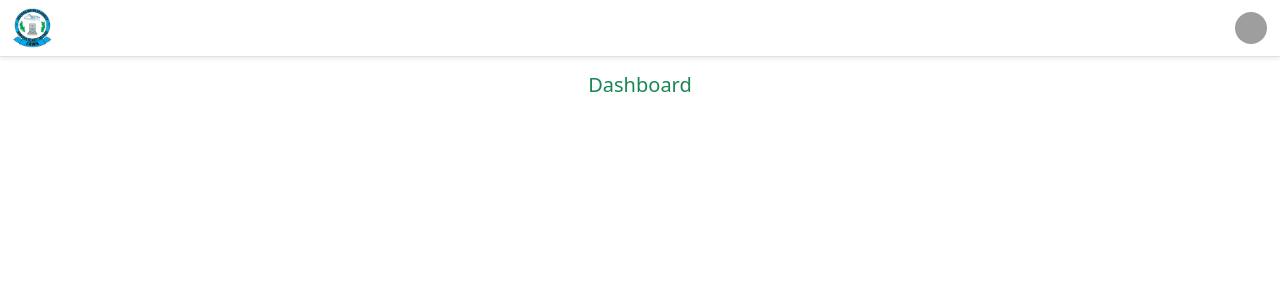
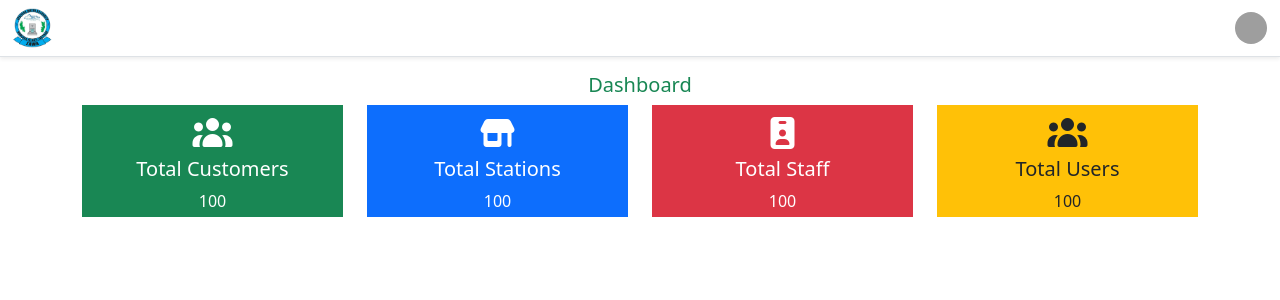
Before and after one commit to JumbezGit/zawamis, a React (Create React App) app in the folder Frontend/: page /dashboard in a window 1280 px wide. Shown: the top 300 px of the page. Built offline with nearby package versions, Linux system fonts and the light colour scheme; no server answers; grey boxes are pictures that could not be loaded.

Commit message:
Receive change to develop

```diff
--- a/Frontend/package.json
+++ b/Frontend/package.json
@@ -3,6 +3,7 @@
   "version": "0.1.0",
   "private": true,
   "dependencies": {
+    "@fortawesome/fontawesome-free": "^7.0.0",
     "@popperjs/core": "^2.11.8",
     "@testing-library/dom": "^10.4.1",
     "@testing-library/jest-dom": "^6.8.0",
--- a/Frontend/src/Admin/Dashboard.js
+++ b/Frontend/src/Admin/Dashboard.js
@@ -1,14 +1,58 @@
-import React from 'react'
-import Header from './Header'
-import Nav from './Nav'
+import React from "react";
+import Header from "./Header";
+import Nav from "./Nav";
 
 function Dashboard() {
   return (
     <>
-    <Header/>
-    <div className='text-center h5 text-success'> Dashboard </div>
+      <Header />
+      <div className="text-center h5 text-success"> Dashboard </div>
+      <div className="container">
+        <div className="row">
+          <div className="col-md-3 mb-3">
+            <div className=" p-1 bg-success my-cursor text-white ">
+              <div className="row text-center">
+                <div className="fa fa-users fa-2x my-2"></div>
+                <h5 className="text-center fw-light">Total Customers</h5>
+                <div className="text-center">100</div>
+              </div>
+          </div>
+          </div>
+
+         <div className="col-md-3 mb-3">
+            <div className=" p-1 bg-primary my-cursor text-white ">
+              <div className="row text-center">
+                <div className="fa fa-shop fa-2x my-2"></div>
+                <h5 className="text-center fw-light">Total Stations</h5>
+                <div className="text-center">100</div>
+              </div>
+          </div>
+          </div>
+
+         <div className="col-md-3 mb-3">
+            <div className=" p-1 bg-danger my-cursor text-white ">
+              <div className="row text-center">
+                <div className="fa fa-id-badge fa-2x my-2"></div>
+                <h5 className="text-center fw-light">Total Staff</h5>
+                <div className="text-center">100</div>
+              </div>
+          </div>
+          </div>
+
+          <div className="col-md-3 mb-3">
+            <div className=" p-1 bg-warning my-cursor text-dark ">
+              <div className="row text-center">
+                <div className="fa fa-users fa-2x my-2"></div>
+                <h5 className="text-center fw-light">Total Users</h5>
+                <div className="text-center">100</div>
+              </div>
+          </div>
+          </div>
+
+        </div>
+      </div>
     </>
-  )
+  );
 }
 
-export default Dashboard
+export default Dashboard;
--- a/Frontend/src/Admin/Payments.js
+++ b/Frontend/src/Admin/Payments.js
@@ -1,8 +1,12 @@
 import React from 'react'
+import Header from './Header'
 
 function Payments() {
   return (
-    <div>Payments</div>
+      <>
+    <Header/>
+    <div className='text-center h5 text-success'> Payments </div>
+    </>
   )
 }
 
--- a/Frontend/src/App.css
+++ b/Frontend/src/App.css
@@ -37,3 +37,6 @@
     transform: rotate(360deg);
   }
 }
+.my-cursor{
+  cursor: pointer;
+}
--- a/Frontend/src/App.js
+++ b/Frontend/src/App.js
@@ -1,4 +1,5 @@
 import { BrowserRouter, Routes, Route, Link } from 'react-router-dom';
+import '@fortawesome/fontawesome-free/css/all.min.css';
 import './App.css';
 import Login from './Auth/Login';
 import Register from './Auth/Register';
@@ -6,6 +7,7 @@ import Reset from './Auth/Reset';
 import Header from './Admin/Header';
 import Nav from './Admin/Nav';
 import Dashboard from './Admin/Dashboard';
+import Payments from './Admin/Payments';
 import { useEffect, useState } from 'react';
 
 function App() {
@@ -32,6 +34,7 @@ function App() {
        <Route path="/register" element={<Register />} />
        <Route path="/reset" element={<Reset />} />
        <Route path="/dashboard" element={<Dashboard />} />
+       <Route path="/payments" element={<Payments />} />
      </Routes>
    </BrowserRouter>
   );
--- a/Frontend/src/Auth/Login.js
+++ b/Frontend/src/Auth/Login.js
@@ -3,6 +3,7 @@ import bgImage from "../Imgs/zawaBg.jpg"; // Path to your background image
 import zawaLogo from "../Imgs/zawaLogo.png";
 import { BrowserRouter, Routes, Route, Link } from 'react-router-dom';
 import Register from "./Register";
+import Payments from "../Admin/Payments";
 
 function Login() {
   const [email, setEmail] = useState("");
```
Also changed, not shown: 1 other file (tests, documents, lock files or other folders).
